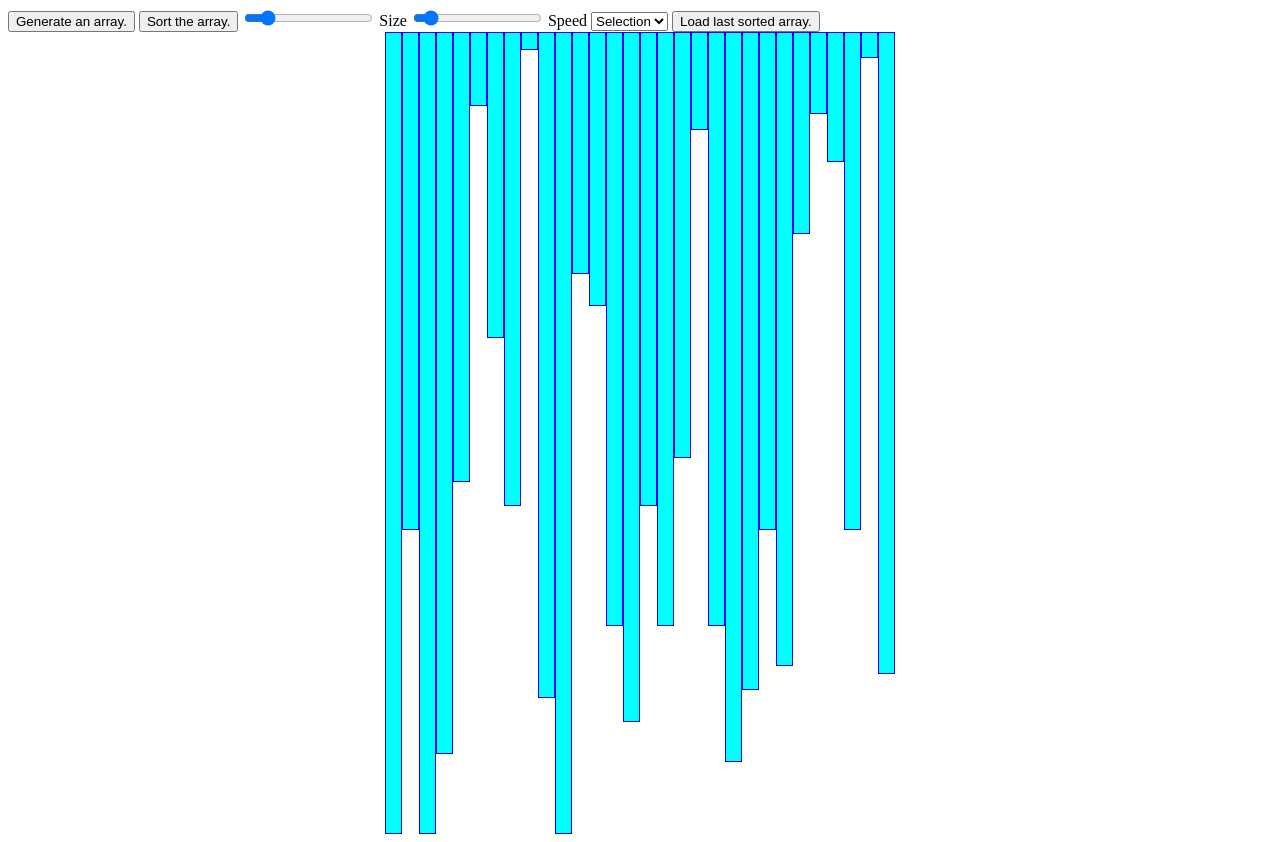
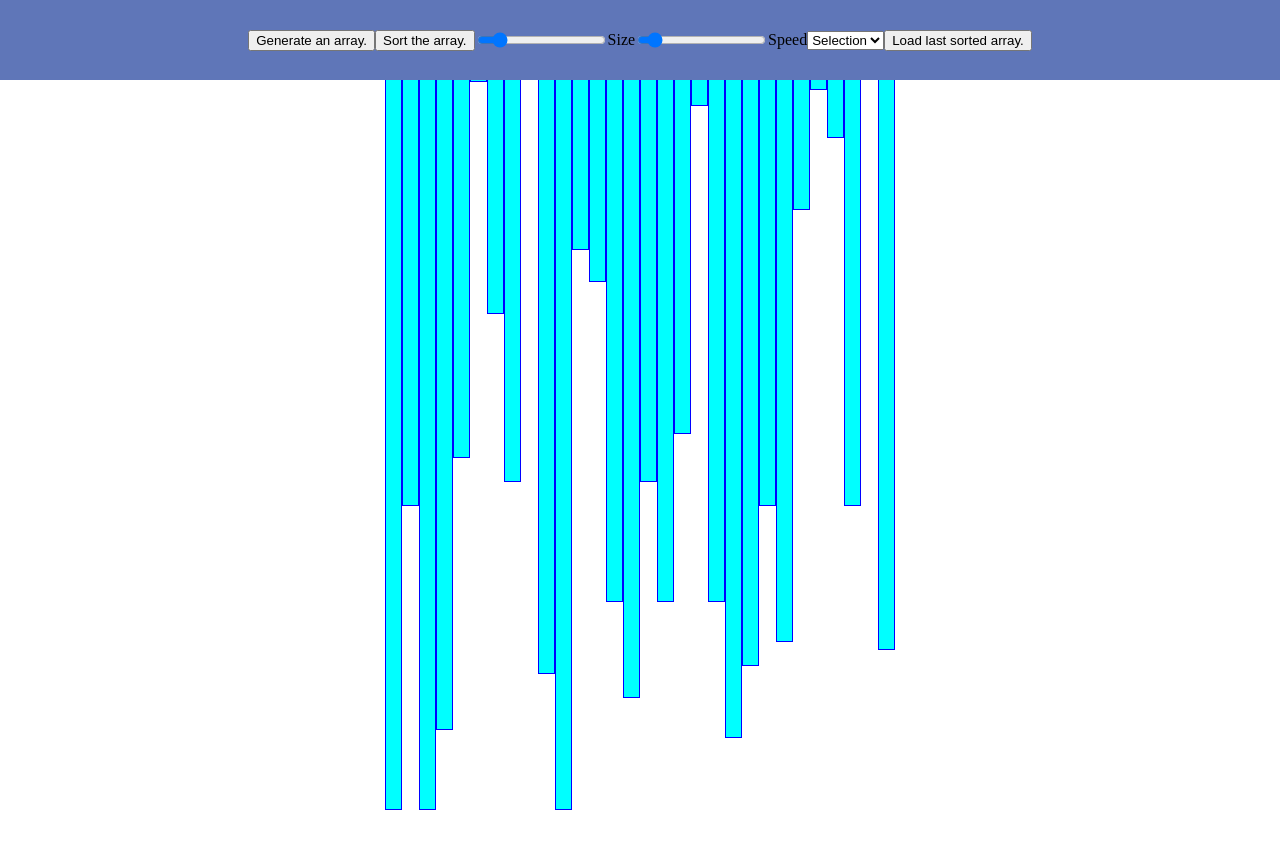
Before and after one commit to Kikiiiyy/Sorting-Algorithm-Visualizer, a plain HTML site: page index.html in a window 1280 px wide. After the commit the page ends 818 px from the top, so only its background shows below. Drawn offline with Linux system fonts and the light colour scheme.

Commit message:
Update style.css
New UI for the dashboard.

```diff
--- a/style.css
+++ b/style.css
@@ -16,3 +16,17 @@
 #selector{
 	display:inline;
 }
+
+#dashboard{
+	background-color:#5f76b8;
+	position: fixed;
+	top: 0;
+	left: 0;
+	width: 100%;
+	height: 80px;
+	z-index: 9999;
+	text-align:center;
+	display: flex;
+	justify-content: center;
+	align-items: center;
+}
```
